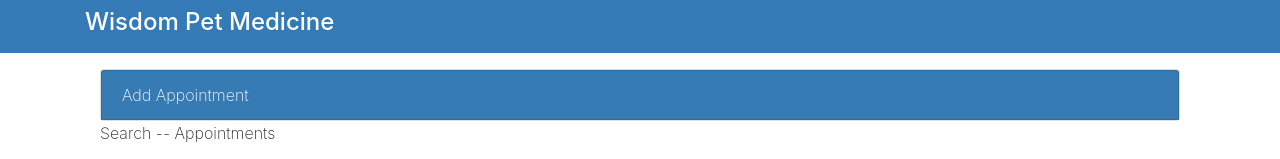
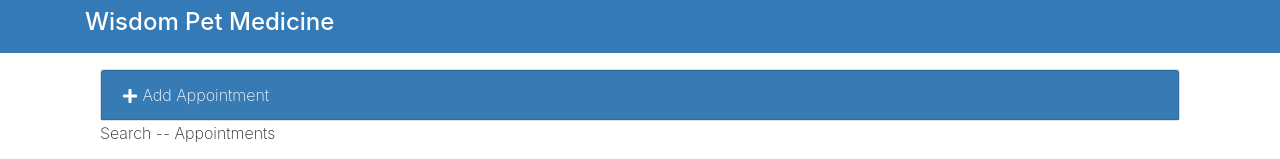
Before and after one commit to rendrap/react-web-interface, a React (Create React App) app: page / in a window 1280 px wide. Shown: the top 159 px of the page. Built offline with nearby package versions, Linux system fonts and the light colour scheme.

Commit message:
add toggleForm event listener

```diff
--- a/src/components/AddAppointments.js
+++ b/src/components/AddAppointments.js
@@ -1,4 +1,5 @@
 import React, { Component } from 'react';
+import { FaPlus } from 'react-icons/fa';
 
 class AddAppointments extends Component {
   render () {
@@ -7,8 +8,9 @@
         'card textcenter mt-3 ' +
         (this.props.formDisplay ? '' : 'add-appointment')
       }>
-        <div className="apt-addheading card-header bg-primary text-white">
-          Add Appointment
+        <div className="apt-addheading card-header bg-primary text-white"
+        onClick={this.props.toggleForm}>
+          <FaPlus /> Add Appointment
         </div>
 
         <div className="card-body">
--- a/src/components/App.js
+++ b/src/components/App.js
@@ -14,10 +14,23 @@
     super();
     this.state = {
       myAppointments: [],
+      formDisplay: false,
       lastIndex: 0
     };
     this.handleDeleteAppointments = this.handleDeleteAppointments.bind(this);
   }
+
+  toggleForm = () => {
+    this.setState (prevState => {
+      return {
+        formDisplay: !prevState.formDisplay
+      };
+    });
+  }
+
+  /* toggleForm func
+
+  */
 
   handleDeleteAppointments = apt => {
     let tempApts = this.state.myAppointments;
@@ -45,15 +58,16 @@
 
   render () {
 
-
-
     return (
       <main className="page bg-white" id="petratings">
         <div className="container">
           <div className="row">
             <div className="col-md-12 bg-white">
               <div className="container">
-                <AddAppointments />
+                <AddAppointments
+                  formDisplay={this.state.formDisplay}
+                  toggleForm={this.toggleForm}
+                />
                 <SearchAppointments />
                 <ListAppointments appointments={this.state.myAppointments}
                   deleteAppointments={this.handleDeleteAppointments} />
```
